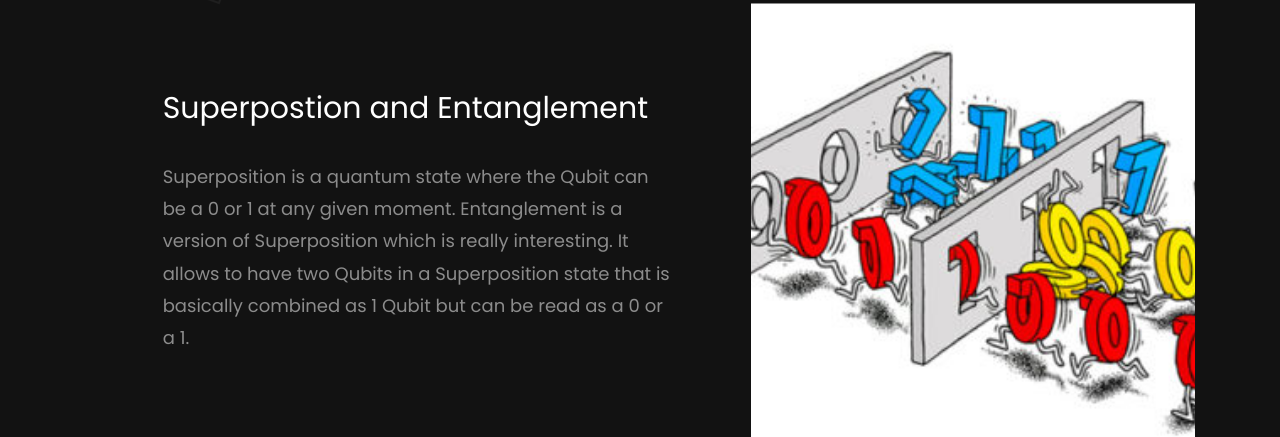
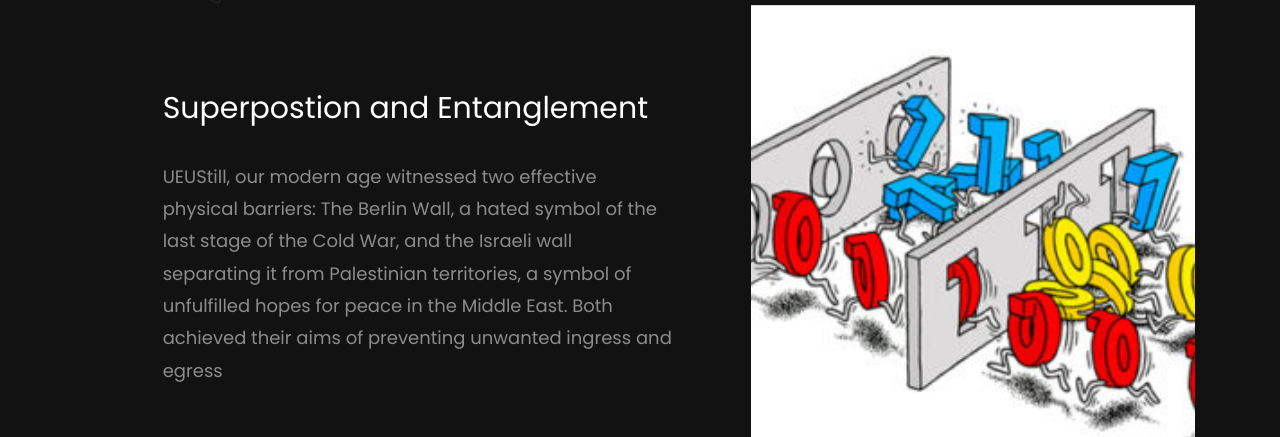
Before and after one commit to Paul-AJ/paul-aj.github.io, a plain HTML site: page index.html in a window 1280 px wide. Shown: the part 952-1389 px from the top of the page. Drawn offline with Linux system fonts and the light colour scheme; some packages are replaced by stand-ins of ours; no server answers.

Commit message:
Update index.html
Uwu

```diff
--- a/index.html
+++ b/index.html
@@ -101,7 +101,7 @@
 	            <div class="text order-1">
 
 	              <h2 class="heading"><a href="portfoli-singleo.html">Superpostion and Entanglement</a></h2>
-	              <p>Superposition is a quantum state where the Qubit can be a 0 or 1 at any given moment. Entanglement is a version of Superposition which is really interesting. It allows to have two Qubits in a Superposition state that is basically combined as 1 Qubit but can be read as a 0 or a 1.</p>
+	              <p>UEUStill, our modern age witnessed two effective physical barriers: The Berlin Wall, a hated symbol of the last stage of the Cold War, and the Israeli wall separating it from Palestinian territories, a symbol of unfulfilled hopes for peace in the Middle East. Both achieved their aims of preventing unwanted ingress and egress</p>
 
 	            </div>
 	          </div>
```
